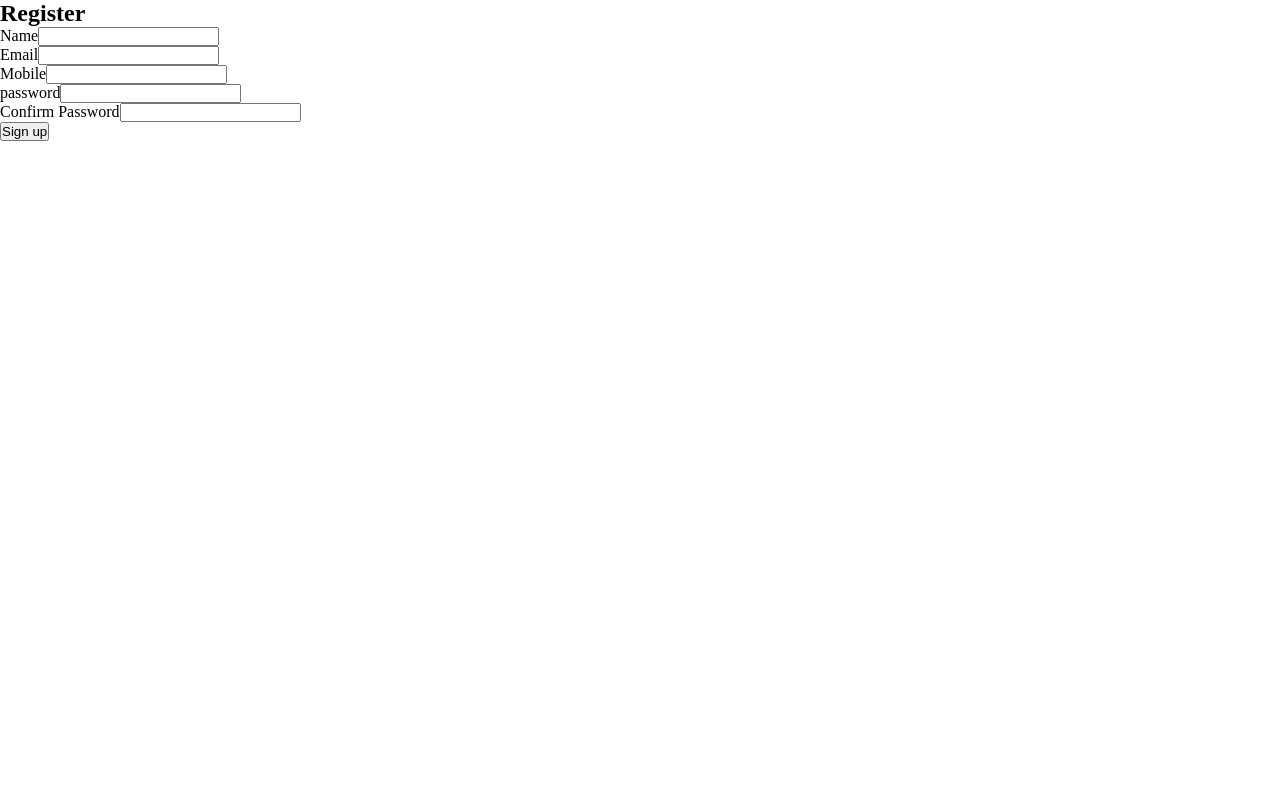
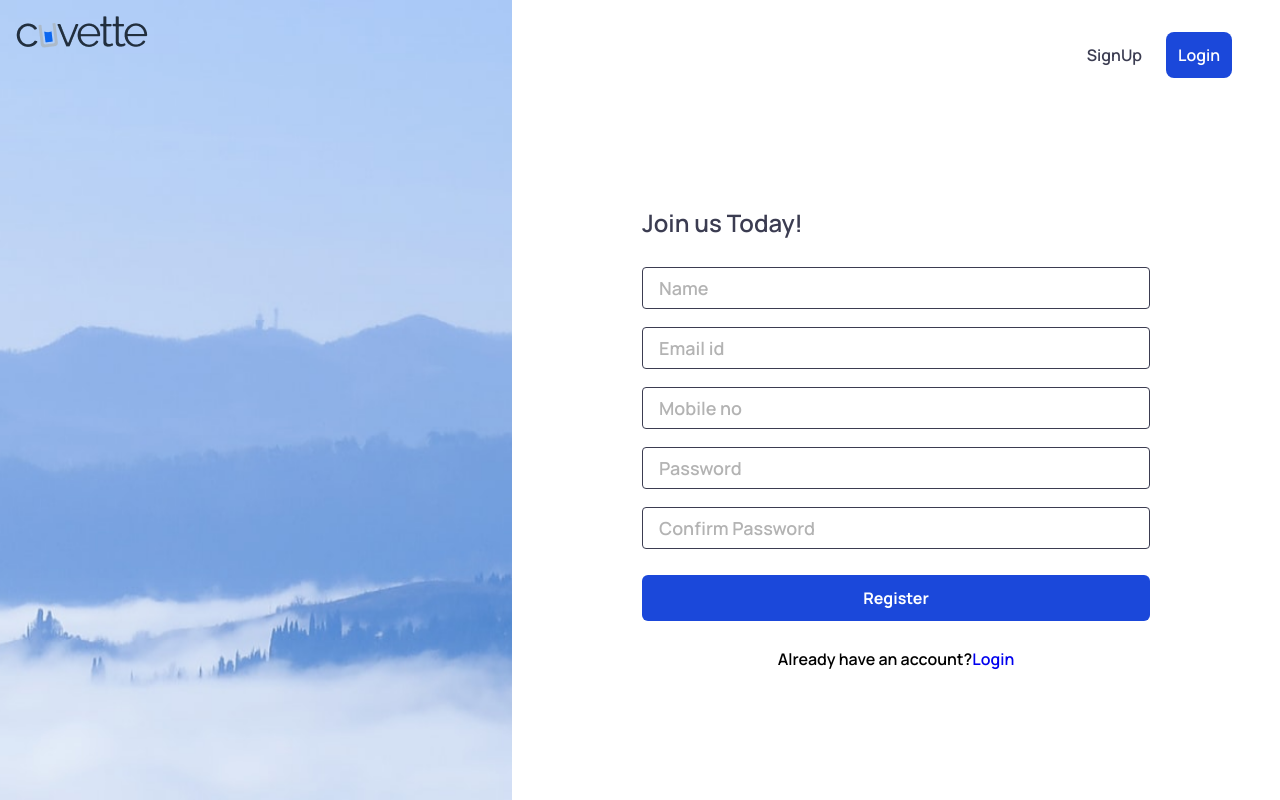
Before and after one commit to kudrat07/URL-Shortner-Frontend, a React (Vite) app: page /signup in a window 1280 px wide. Built offline with nearby package versions, Linux system fonts and the light colour scheme; no server answers.

Commit message:
completed registration and login page

```diff
--- a/src/App.css
+++ b/src/App.css
@@ -1,5 +1,7 @@
+@import url('https://fonts.googleapis.com/css2?family=Manrope:wght@200..800&display=swap');
 *{
   margin: 0;
   padding: 0;
   box-sizing: border-box;
+  font-family: "Manrope", serif;
 }
--- a/src/components/Login/Login.jsx
+++ b/src/components/Login/Login.jsx
@@ -1,12 +1,14 @@
 import React, { useState } from "react";
 import styles from "./login.module.css";
 import toast from "react-hot-toast";
-import { useNavigate } from "react-router-dom";
+import { useNavigate, Link } from "react-router-dom";
+import mainLogo from "../../assets/main-logo.png";
+import logo from "../../assets/cuvette-logo.png";
+import Btn from "../../components/LoginSignBtn/Btn";
 
 const BACKEND_URL = import.meta.env.VITE_BACKEND_URL;
 
 const Login = () => {
-
   const navigate = useNavigate();
 
   const [formData, setFormData] = useState({
@@ -14,8 +16,7 @@ const Login = () => {
     password: "",
   });
 
-  const[loading, setLoading] = useState(false);
-
+  const [loading, setLoading] = useState(false);
 
   const inputHandler = (e) => {
     const { name, value } = e.target;
@@ -44,73 +45,95 @@ const Login = () => {
     return true;
   };
 
-
-
   const handleSubmit = async (e) => {
     e.preventDefault();
-        if(validateError()) {
+    if (validateError()) {
       try {
-                setLoading(true)
+        setLoading(true);
         const response = await fetch(`${BACKEND_URL}/login`, {
-                    method:"POST",
-                    headers:{
-                        "Content-Type": "application/json"
+          method: "POST",
+          headers: {
+            "Content-Type": "application/json",
           },
           body: JSON.stringify(formData),
         });
         const data = await response.json();
-                if(response.ok){
+        if (response.ok) {
           toast.success("Login successful! Welcome back!");
           setFormData({
-                        email:"",
-                        password:"",
+            email: "",
+            password: "",
           });
           navigate(`/`);
-
-                }
-                else{
-                    toast.error(data.message || "Login failed")
+        } else {
+          toast.error(data.message || "Login failed");
         }
       } catch (error) {
         toast.error("Network error. Please try again later");
-            } finally{
+      } finally {
         setLoading(false);
       }
     }
   };
 
   return (
-    <div>
-      <h2>Login</h2>
-      <form noValidate>
-        <div>
-          <label htmlFor="Email">Email</label>
+    <>
+      <div className={styles.container}>
+        <div className={styles.logoWrapper}>
+          <img src={mainLogo} alt="logo" className={styles.logo} />
+          <img src={logo} alt="cuvette logo" className={styles.cuvetteLogo} />
+        </div>
+
+        <div className={styles.halfContainer}>
+          <nav className={styles.nav}>
+            <Btn />
+          </nav>
+
+          <div className={styles.wrapper}>
+            <div className={styles.formContainer}>
+              <h2 className={styles.title}>Login</h2>
+              <form noValidate className={styles.form}>
+                <div className={styles.inputContainer}>
                   <input
                     type="email"
                     name="email"
                     value={formData.email}
                     className={styles.input}
                     onChange={inputHandler}
+                    placeholder="Email id"
                   />
                 </div>
-        <div>
-          <label htmlFor="password">password</label>
+
+                <div className={styles.inputContainer}>
                   <input
                     type="password"
                     name="password"
                     value={formData.password}
                     className={styles.input}
                     onChange={inputHandler}
+                    placeholder="Password"
                   />
                 </div>
+
                 <button
-      onClick={handleSubmit} className={styles.btn}
+                  onClick={handleSubmit}
+                  className={styles.btn}
                   disabled={loading}
                 >
-        {loading ? "Logging..." : "Log in"}
+                  {loading ? "Loading..." : "Register"}
                 </button>
+                <p className={styles.footerText}>
+                  Don’t have an account?
+                  <Link to="/signup" className={styles.link}>
+                    SignUp
+                  </Link>
+                </p>
               </form>
             </div>
+          </div>
+        </div>
+      </div>
+    </>
   );
 };
 
--- /dev/null
+++ b/src/components/LoginSignBtn/Btn.jsx
@@ -0,0 +1,26 @@
+import React from "react";
+import styles from "./btn.module.css";
+import { useNavigate } from "react-router-dom";
+
+const Btn = () => {
+  const handleLogin = () => {
+    navigate("/");
+  };
+
+  const handleSignup = () => {
+    navigate("/signup");
+  };
+  const navigate = useNavigate();
+  return (
+    <div className={styles.btnContainer}>
+      <button onClick={handleSignup} className={styles.btnSignup}>
+        SignUp
+      </button>
+      <button onClick={handleLogin} className={styles.btnLogin}>
+        Login
+      </button>
+    </div>
+  );
+};
+
+export default Btn;
--- /dev/null
+++ b/src/components/LoginSignBtn/btn.module.css
@@ -0,0 +1,23 @@
+.btnContainer{
+    display: flex;
+    gap: 24px;
+}
+.btnLogin,.btnSignup{
+    cursor: pointer;
+}
+.btnSignup {
+    border: none;
+    background-color: transparent;
+    color: #3b3c51;
+    font-size: 16px;
+    font-weight: 600;
+  }
+  .btnLogin {
+    background-color: #1b48da;
+    border: none;
+    color: #fff;
+    padding: 12px;
+    font-size: 16px;
+    font-weight: 600;
+    border-radius: 8px;
+  }
--- a/src/components/Register/Register.jsx
+++ b/src/components/Register/Register.jsx
@@ -1,7 +1,10 @@
 import React, { useState } from "react";
 import styles from "./register.module.css";
 import toast from "react-hot-toast";
-import { useNavigate } from "react-router-dom";
+import { useNavigate, Link } from "react-router-dom";
+import mainLogo from "../../assets/main-logo.png";
+import logo from "../../assets/cuvette-logo.png";
+import Btn from "../../components/LoginSignBtn/Btn"
 
 const BACKEND_URL = import.meta.env.VITE_BACKEND_URL;
 
@@ -38,7 +41,7 @@ const Register = () => {
       newError.email =
         "Invalid email format. Please use a valid format like example@domain.com";
     }
-    if(!formData.mobile.trim()){
+    if (!formData.mobile.trim()) {
       newError.mobile = "Mobile number is required";
     } else if (!/^[0-9]\d{9}$/.test(formData.mobile)) {
       newError.mobile = "Invalid mobile number";
@@ -87,75 +90,86 @@ const Register = () => {
         if (response.ok) {
           toast.success("Registration successful");
           setFormData({
-            name:"",
-            email:"",
-            password:"",
-            confirmPassword:"",
+            name: "",
+            email: "",
+            password: "",
+            confirmPassword: "",
           });
-          navigate("/")
+          navigate("/");
         } else {
           toast.error(data.message || "Registration failed, Try again!");
         }
       } catch (error) {
-        toast.error("Network error. Please try again later")
-      } finally{
-        setLoading(false)
+        toast.error("Network error. Please try again later");
+      } finally {
+        setLoading(false);
       }
     }
   };
 
+
+
   return (
-    <div>
-      <h2>Register</h2>
-      <form noValidate>
-        <div>
-          <label htmlFor="Name">Name</label>
+    <>
+      <div className={styles.container}>
+        <div className={styles.logoWrapper}>
+          <img src={mainLogo} alt="logo" className={styles.logo} />
+          <img src={logo} alt="cuvette logo" className={styles.cuvetteLogo} />
+        </div>
+        <div className={styles.btnWrapper}>
+          <Btn />
+        </div>
+        <div className={styles.formContainer}>
+          <h2 className={styles.title}>Join us Today!</h2>
+          <form noValidate className={styles.form}>
+            <div className={styles.inputContainer}>
               <input
                 type="text"
                 name="name"
                 value={formData.name}
                 className={styles.input}
                 onChange={inputHandler}
+                placeholder="Name"
               />
             </div>
-        <div>
-          <label htmlFor="Email">Email</label>
+            <div className={styles.inputContainer}>
               <input
                 type="email"
                 name="email"
                 value={formData.email}
                 className={styles.input}
                 onChange={inputHandler}
+                placeholder="Email id"
               />
             </div>
-        <div>
-          <label htmlFor="mobile">Mobile</label>
+            <div className={styles.inputContainer}>
               <input
                 type="text"
                 name="mobile"
                 value={formData.method}
                 className={styles.input}
                 onChange={inputHandler}
+                placeholder="Mobile no"
               />
             </div>
-        <div>
-          <label htmlFor="password">password</label>
+            <div className={styles.inputContainer}>
               <input
                 type="password"
                 name="password"
                 value={formData.password}
                 className={styles.input}
                 onChange={inputHandler}
+                placeholder="Password"
               />
             </div>
-        <div>
-          <label>Confirm Password</label>
+            <div className={styles.inputContainer}>
               <input
                 type="password"
                 name="confirmPassword"
                 value={formData.confirmPassword}
                 className={styles.input}
                 onChange={inputHandler}
+                placeholder="Confirm Password"
               />
             </div>
             <button
@@ -163,10 +177,18 @@ const Register = () => {
               className={styles.btn}
               disabled={loading}
             >
-          {loading ? "Loading..." : "Sign up"}
+              {loading ? "Loading..." : "Register"}
             </button>
+            <p className={styles.footerText}>
+              Already have an account?
+              <Link to="/" className={styles.link}>
+                Login
+              </Link>
+            </p>
           </form>
         </div>
+      </div>
+    </>
   );
 };
 
--- a/src/components/Register/register.module.css
+++ b/src/components/Register/register.module.css
@@ -0,0 +1,89 @@
+.container {
+  display: flex;
+  overflow-y: hidden;
+}
+
+.logoWrapper{
+  width: 40%;
+  height: 100vh;
+}
+
+.logo {
+  height: 100%;
+  width: 100%;
+  position: relative;
+}
+.cuvetteLogo {
+  position: absolute;
+  left: 16px;
+  top: 16px;
+}
+
+.btnWrapper {
+  position: absolute;
+  right: 48px;
+  top: 32px;
+}
+
+
+.formContainer {
+  margin: 80px auto 0 auto;
+  width: 540px;
+  display: flex;
+  flex-direction: column;
+  justify-content: center;
+
+}
+.form {
+  padding: 0 16px;
+}
+.title {
+  font-size: 24px;
+  font-weight: 600;
+  line-height: 27.32px;
+  color: #3b3c51;
+  margin-bottom: 30px;
+  margin-left: 16px;
+}
+.inputContainer {
+  margin-bottom: 18px;
+}
+
+.input {
+  padding: 8px 16px;
+  outline: none;
+  font-size: 18px;
+  font-weight: 600;
+  border: 1px solid #3b3c51;
+  border-radius: 4px;
+  width: 100%;
+}
+.input::placeholder {
+  color: #b3b3b3;
+}
+.btn {
+  width: 100%;
+  padding: 12px;
+  border: none;
+  background-color: #fff;
+  background-color: #1b48da;
+  color: #fff;
+  border-radius: 6px;
+  font-size: 16px;
+  font-weight: 700;
+  margin-top: 8px;
+  cursor: pointer;
+
+}
+.footerText {
+  text-align: center;
+  margin-top: 28px;
+  font-size: 16px;
+  font-weight: 600;
+  line-height: 21.86px;
+}
+.link {
+  text-decoration: none;
+  font-size: 16px;
+  font-weight: 600;
+}
```
Also changed, not shown: src/components/Login/login.module.css (+100 -2 lines), src/assets/cuvette-logo.png (added), src/assets/main-logo.png (added). Lines whose indentation alone changed are shown as unchanged.
